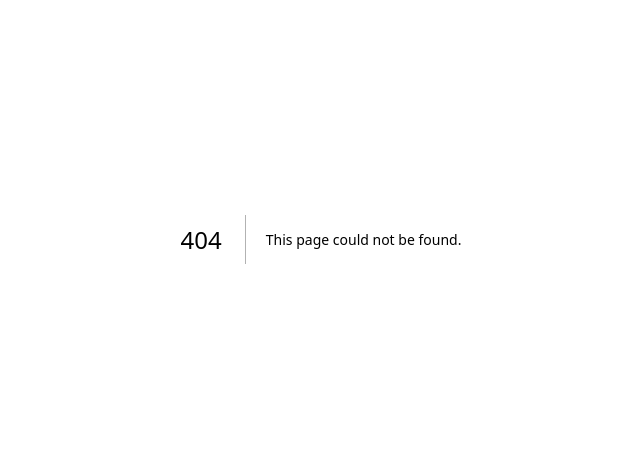
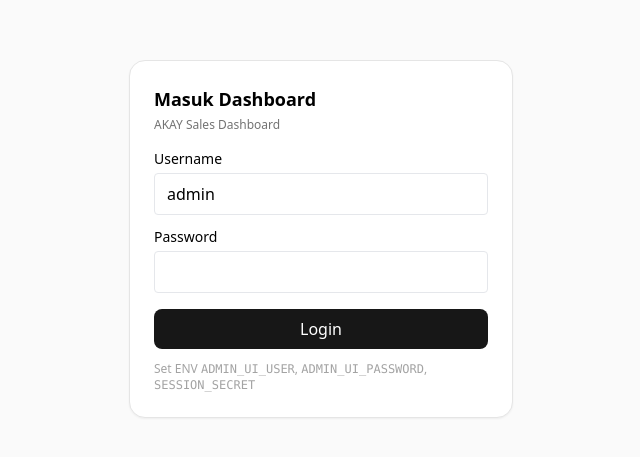
Before and after one commit to arnshyz/dashboard-v1, a Next.js app: page /login in a window 1280 px wide. Before the commit this address had no page. Shown: the part 161-618 px from the top of the page, without its empty margins (319-959 px from the left). Built offline with nearby package versions, Linux system fonts and the light colour scheme.

Commit message:
Add files via upload

```diff
--- /dev/null
+++ b/pages/api/auth/login.js
@@ -0,0 +1,19 @@
+
+import crypto from 'crypto';
+export default async function handler(req, res) {
+  if (req.method !== 'POST') return res.status(405).json({ error: 'Method Not Allowed' });
+  const { username, password } = req.body || {};
+  const expectedUser = process.env.ADMIN_UI_USER || 'admin';
+  const expectedPass = process.env.ADMIN_UI_PASSWORD || '';
+  const secret = process.env.SESSION_SECRET || '';
+  if (!secret) return res.status(500).json({ error: 'SESSION_SECRET not set' });
+  if (username !== expectedUser || password !== expectedPass) {
+    return res.status(401).json({ error: 'Username atau password salah' });
+  }
+  const exp = Date.now() + 7*24*60*60*1000;
+  const payload = `${username}.${exp}`;
+  const sig = crypto.createHmac('sha256', secret).update(payload).digest('base64url');
+  const token = `${payload}.${sig}`;
+  res.setHeader('Set-Cookie', [`akay_session=${token}; HttpOnly; Secure; SameSite=Lax; Path=/; Max-Age=${7*24*60*60}`]);
+  return res.status(200).json({ ok: true });
+}
--- /dev/null
+++ b/pages/api/auth/logout.js
@@ -0,0 +1,5 @@
+
+export default async function handler(req, res) {
+  res.setHeader('Set-Cookie', ['akay_session=; HttpOnly; Secure; SameSite=Lax; Path=/; Max-Age=0']);
+  return res.status(200).json({ ok: true });
+}
--- /dev/null
+++ b/pages/login.js
@@ -0,0 +1,33 @@
+
+import { useState } from 'react';
+export default function Login() {
+  const [username, setUsername] = useState('admin');
+  const [password, setPassword] = useState('');
+  const [loading, setLoading] = useState(false);
+  const [error, setError] = useState('');
+  const submit = async (e) => {
+    e.preventDefault(); setLoading(true); setError('');
+    try {
+      const res = await fetch('/api/auth/login', { method: 'POST', headers: { 'Content-Type': 'application/json' }, body: JSON.stringify({ username, password })});
+      const js = await res.json();
+      if (!res.ok) throw new Error(js.error || 'Login gagal');
+      const next = new URLSearchParams(window.location.search).get('next') || '/';
+      window.location.href = next;
+    } catch (e) { setError(e.message); } finally { setLoading(false); }
+  };
+  return (
+    <div className="min-h-screen grid place-items-center bg-neutral-50">
+      <form onSubmit={submit} className="w-full max-w-sm bg-white rounded-2xl border border-neutral-200 p-6 shadow-sm">
+        <div className="text-lg font-semibold mb-1">Masuk Dashboard</div>
+        <div className="text-xs text-neutral-500 mb-4">AKAY Sales Dashboard</div>
+        <label className="block text-sm mb-1">Username</label>
+        <input className="w-full border rounded px-3 py-2 mb-3" value={username} onChange={e=>setUsername(e.target.value)} />
+        <label className="block text-sm mb-1">Password</label>
+        <input type="password" className="w-full border rounded px-3 py-2 mb-4" value={password} onChange={e=>setPassword(e.target.value)} />
+        {error && <div className="text-red-600 text-sm mb-3">{error}</div>}
+        <button disabled={loading} className="w-full rounded-lg bg-neutral-900 text-white py-2">{loading ? 'Memproses...' : 'Login'}</button>
+        <div className="text-xs text-neutral-400 mt-3">Set ENV <code>ADMIN_UI_USER</code>, <code>ADMIN_UI_PASSWORD</code>, <code>SESSION_SECRET</code></div>
+      </form>
+    </div>
+  );
+}
```
Also changed, not shown: middleware.js (added, +25 -0 lines), 1 other file (tests, documents, lock files or other folders).
